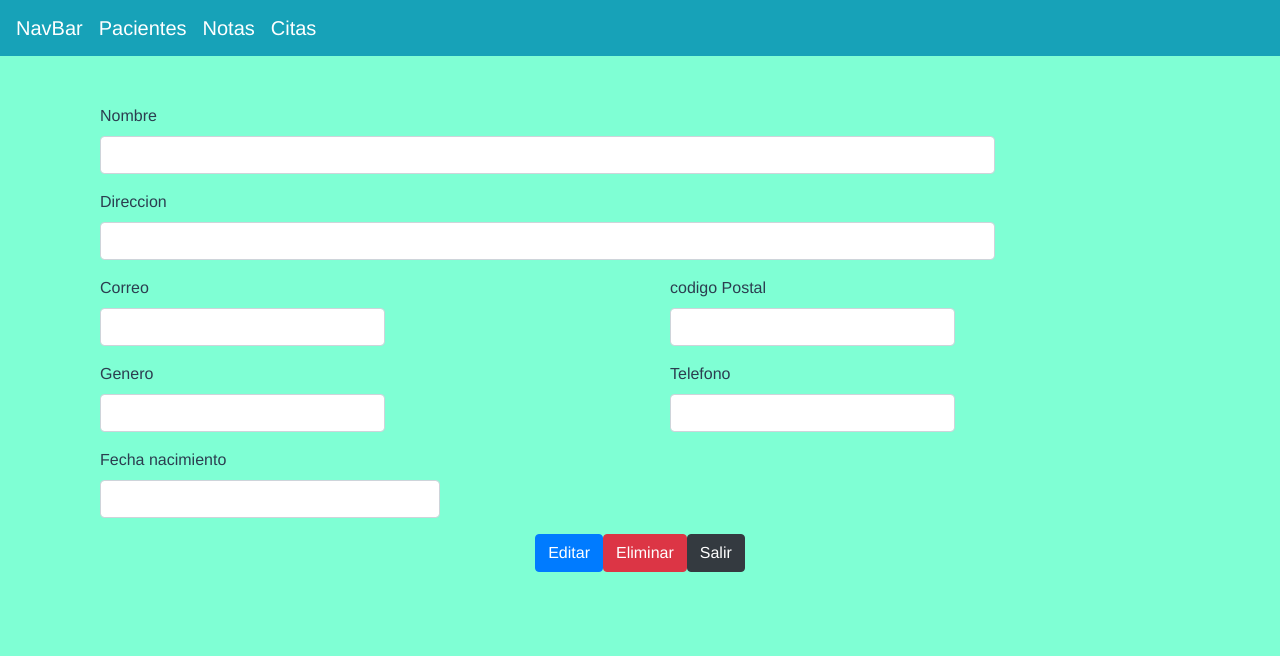
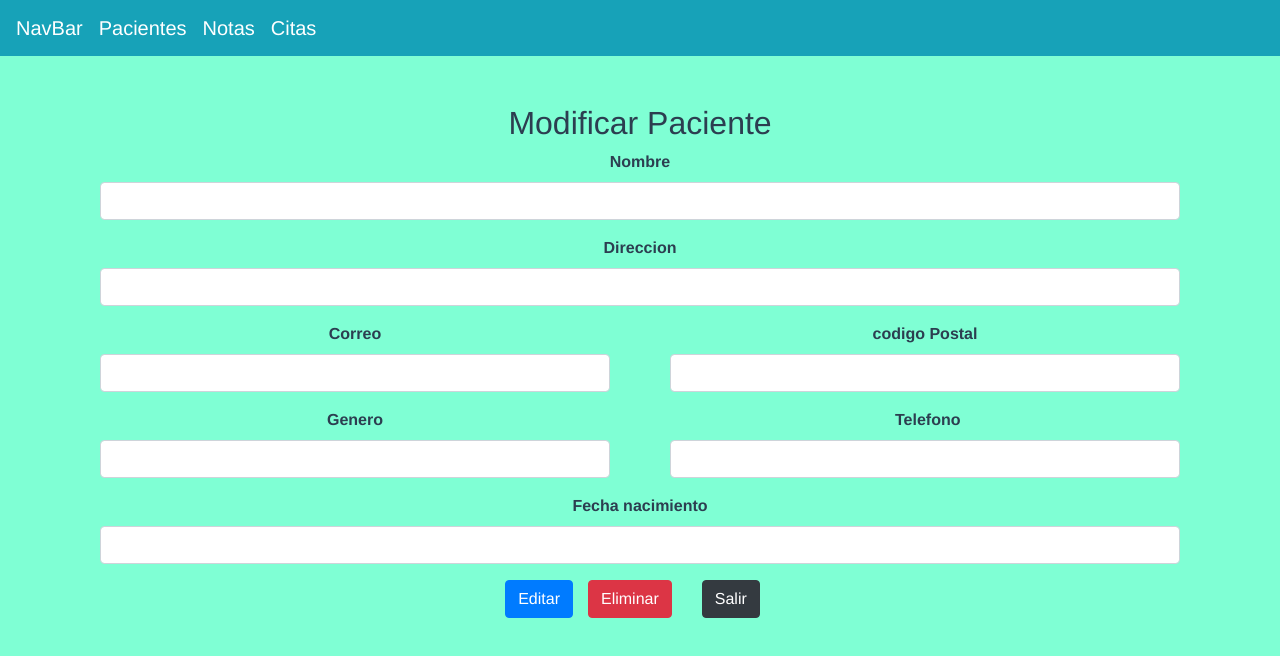
Before and after one commit to EdvinPacheco03/consumir-api-vue, a Vue app: page /pacientes/editar/1 in a window 1280 px wide. Shown: the top 656 px of the page. Built offline with nearby package versions, Linux system fonts and the light colour scheme; no server answers; sample sign-in values are in the browser's storage.

Commit message:
Se agregaron estilos y validaciones al modulo de pacientes

```diff
--- a/src/views/pacientes/Dashboard.vue
+++ b/src/views/pacientes/Dashboard.vue
@@ -3,31 +3,42 @@
         <Header/>
 
             <div class="container izquierda">
-
+                 <!-- No entres dosilmente en esa buena noche :v -->
                 <button class="btn btn-primary" v-on:click="nuevo()" >Nuevo paciente</button>
                 <br><br>
 
-
-                <table class="table table-hover" v-if="cant !== 0">
-                    <thead>
+                <!-- Buscador De Pacientes -->
+                <!-- <form id="demo-b">
+                    <input type="search" placeholder="Buscar" v-model="searchData">
+                </form> -->
+                <div class="control-label">
+                    <div class="control">
+                        <input type="search" placeholder="Buscar" v-model="searchData">
+                    </div>
+                </div>
+                <br>
+                <table class="table table-hover" id="tabla" v-if="cant !== 0">
+                    <thead role='rowgroup'>
                         <tr>
-                            <th scope="col">ID</th>
+                            <th scope="col" class="center">ID</th>
                             <th scope="col">Nombre</th>
                             <th scope="col">DNI</th>
                             <th scope="col">TELEFONO</th>
                             <th scope="col">CORREO</th>
-                            <th scope="col">Actions</th>
+                            <th class="center">Actions</th>
                         </tr>
                     </thead>
-                    <tbody>
-                        <tr v-for="paciente in Listapacientes" :key="paciente.PacienteId">
-                            <th scope="row">{{ paciente.PacienteId}}</th>
-                            <td>{{ paciente.Nombre }}</td>
-                            <td>{{ paciente.DNI }}</td>
-                            <td>{{ paciente.Telefono }}</td>
-                            <td>{{ paciente.Correo }}</td>
-                            <a href="/pacientes/editar" class="btn btn-primary" v-on:click="editar(paciente.PacienteId)">Mas detalles</a>
-                            <a class="btn btn-success" title="Contactar por WhatsApp" v-on:click="contactar(paciente.Telefono)" type="button">wusap</a>
+                    <tbody role='rowgroup'>
+                        <tr v-for="Listapacientes in filteredPacientes" :key="Listapacientes.PacienteId">
+                            <th scope="row" data-th='ID'>{{ Listapacientes.PacienteId}}</th>
+                            <td data-th='Nombre'>{{ Listapacientes.Nombre }}</td>
+                            <td data-th='DPI'>{{ Listapacientes.DNI }}</td>
+                            <td data-th='Telefono'>{{ Listapacientes.Telefono }}</td>
+                            <td data-th='Correo'>{{ Listapacientes.Correo }}</td>
+                            <td data-th='Actions'>
+                                <button href="/pacientes/editar" class="btn btn-primary center" title="Mas detalles de este Paciente" v-on:click="editar(Listapacientes.PacienteId)">Mas detalles <img src="@/assets/font-selection-editor.png" width="35px" alt=""></button>
+                                <button class="btn center" title="Contactar por WhatsApp" v-on:click="contactar(Listapacientes.Telefono)" type="button"><img src="@/assets/whatsapp.png" width="50px" class="rounded" alt=""></button>
+                            </td>
                         </tr>
 
                     </tbody>
@@ -40,7 +51,7 @@
                         </div>
                     </div>
 
-            </div><br><br>
+            </div><br><br><br><br>
 
         <Footer />
     </div>
@@ -53,18 +64,36 @@ export default {
     name:"Dashboard",
     data(){
         return {
-            Listapacientes:null,
+            Listapacientes: [],
             pagina:1,
             user:null,
             token:null,
             username:null,
             cant:null,
-            rol:null
+            rol:null,
+            searchData: ''
         }
     },
     components:{
         Header,
         Footer
+    },
+    computed:{
+        filteredPacientes (){
+            if(!this.searchData) return this.Listapacientes
+
+            return this.Listapacientes.filter(Listapacientes => {
+                return [
+                    Listapacientes.PacienteId,
+                    Listapacientes.Nombre,
+                    Listapacientes.DNI,
+                    Listapacientes.Telefono,
+                    Listapacientes.Correo
+                ].find(field => {
+                    return field.toLowerCase().includes(this.searchData.toLowerCase().trim())
+                })
+            })
+        }
     },
     methods:{
             editar(id){
@@ -79,9 +108,9 @@ export default {
     },
 
     mounted:function(){
-        this.user = localStorage.usuario;
-        this.token = localStorage.token;
-        this.username = localStorage.nameuser;
+        this.user = localStorage.getItem("usuario");
+        this.token = localStorage.getItem("token");
+        this.username = localStorage.getItem("nameuser");
         this.rol = localStorage.getItem("idrol");
         let direccion = "http://localhost/Apiproyect/pacientes?iduser=" + this.user + "&token=" + this.token;
         axios.get(direccion).then( data =>{
--- a/src/views/pacientes/Editar.vue
+++ b/src/views/pacientes/Editar.vue
@@ -1,51 +1,54 @@
 <template>
         <div>
           <Header />
-            <div class="container">
+            <div class="title-box">
+              <h2 class="h2">Modificar Paciente</h2>
+            </div>
+            <div class="container"  id="formulario">
                 <form action="" class="form-horizontal">
-                    <div class="form-group left">
-                       <label for="" class="control-label col-sm-2">Nombre</label>
-                       <div class="col-sm-10">
+                    <div class="form-group">
+                       <label for="" class="control-label col-sm-2"><b>Nombre</b></label>
+                       <div class="col-sm-12">
                           <input type="text" class="form-control" name="nombre" id="nombre" v-model="form.nombre">
                        </div>
                     </div>
-                    <div class="form-group left">
-                       <label for="" class="control-label col-sm-2">Direccion</label>
-                       <div class="col-sm-10">
+                    <div class="form-group">
+                       <label for="" class="control-label col-sm-2"><b>Direccion</b></label>
+                       <div class="col-sm-12">
                           <input type="text" class="form-control" name="direccion" id="direccion" v-model="form.direccion">
                        </div>
                     </div>
-                    <div class="form-group left row">
-                      <div class="col">
-                            <label for="" class="control-label col-sm-3">Correo</label>
-                            <div class="col-sm-7">
+                    <div class="form-group row">
+                        <div class="col">
+                            <label for="" class="control-label col-sm-3"><b>Correo</b></label>
+                            <div class="col-sm-12">
                                 <input type="text" class="form-control" name="correo" id="correo" v-model="form.correo">
                             </div>
                         </div>
                         <div class="col">
-                          <label for="" class="control-label col-sm-5">codigo Postal</label>
-                          <div class="col-sm-7">
+                          <label for="" class="control-label col-sm-5"><b>codigo Postal</b></label>
+                          <div class="col-sm-12">
                               <input type="text" class="form-control" name="codigopostal" id="codigopostal" v-model="form.codigoPostal">
                           </div>
                         </div>
                     </div>
-                    <div class="form-group left row">
+                    <div class="form-group row">
                          <div class="col">
-                            <label for="" class="control-label col-sm-2">Genero</label>
-                            <div class="col-sm-7">
+                            <label for="" class="control-label col-sm-2"><b>Genero</b></label>
+                            <div class="col-sm-12">
                                 <input type="text" class="form-control" name="genero" id="genero" v-model="form.genero">
                             </div>
                           </div>
                          <div class="col">
-                              <label for="" class="control-label col-sm-2">Telefono</label>
-                              <div class="col-sm-7">
+                              <label for="" class="control-label col-sm-2"><b>Telefono</b></label>
+                              <div class="col-sm-12">
                                   <input type="text" class="form-control" name="telefono" id="telefono" v-model="form.telefono">
                               </div>
                         </div>
                     </div>
-                    <div class="form-group left">
-                        <label for="" class="control-label col-sm-2">Fecha nacimiento</label>
-                       <div class="col-sm-4">
+                    <div class="form-group">
+                        <label for="" class="control-label col-sm-2"><b>Fecha nacimiento</b></label>
+                       <div class="col-sm-12">
                           <input type="text" class="form-control" name="fechanacimineto" id="telefono" v-model="form.fechaNacimiento">
                        </div>
                     </div>
@@ -139,10 +142,7 @@ export default {
 }
 </script>
 <style scoped>
- .left{
-   text-align: left;
- };
- .margen{
+.margen{
    margin-left: 15px;
    margin-right: 15px;;
  }
--- a/src/views/pacientes/Nuevo.vue
+++ b/src/views/pacientes/Nuevo.vue
@@ -1,65 +1,59 @@
 <template>
     <div>
         <Header />
-            <div class="container">
+            <div class="container" id="formulario">
 
 
-                <form action="" class="form-horizontal border">
-                     <div class="card-header">
-                        <h3>Nuevo Paciente</h3>
-                        </div>
-                    <div class="form-group left">
-                       <label for="" class="control-label col-sm-2">Nombre</label>
-                       <div class="col-sm-10">
+                <form action="" class="form-horizontal">
+                    <div class="card-header">
+                        <h2 class="h2">Nuevo Paciente</h2>
+                    </div>
+                    <div class="form-group">
+                       <label for="" class="control-label col-sm-2 mt-3">Nombre</label>
+                       <div class="col-sm-12">
                           <input type="text" class="form-control" name="nombre" id="nombre" v-model="form.nombre">
                        </div>
                     </div>
-                    <div class="form-group left">
+                    <div class="form-group">
                        <label for="" class="control-label col-sm-2">Direccion</label>
-                       <div class="col-sm-10">
+                       <div class="col-sm-12">
                           <input type="text" class="form-control" name="direccion" id="direccion" v-model="form.direccion">
                        </div>
                     </div>
-                    <div class="form-group left row">
-                      <div class="col">
+                    <div class="form-group row">
+                        <div class="col">
                             <label for="" class="control-label col-sm-3">Correo</label>
-                            <div class="col-sm-7">
+                            <div class="col-sm-12">
                                 <input type="text" class="form-control" name="correo" id="correo" v-model="form.correo">
                             </div>
                         </div>
                         <div class="col">
-                          <label for="" class="control-label col-sm-5">codigo Postal</label>
-                          <div class="col-sm-7">
-                              <input type="text" class="form-control" name="codigopostal" id="codigopostal" v-model="form.codigoPostal">
-                          </div>
+                            <label for="" class="control-label col-sm-2">DNI</label>
+                            <div class="col-sm-12">
+                                <input type="text" class="form-control" name="dni" id="dni" v-model="form.dni">
+                            </div>
                         </div>
                     </div>
-                    <div class="form-group left row">
+                    <div class="form-group row">
                          <div class="col">
                             <label for="" class="control-label col-sm-2">Genero</label>
-                            <div class="col-sm-7">
+                            <div class="col-sm-12">
                                 <input type="text" class="form-control" name="genero" id="genero" v-model="form.genero">
                             </div>
                           </div>
                          <div class="col">
                               <label for="" class="control-label col-sm-2">Telefono</label>
-                              <div class="col-sm-7">
-                                  <input type="text" class="form-control" name="telefono" id="telefono" v-model="form.telefono">
+                              <div class="col-sm-12">
+                                  <input type="tel" class="form-control" name="telefono" id="telefono" v-model="form.telefono">
                               </div>
                         </div>
                     </div>
-                    <div class="form-group left row ">
+                    <div class="form-group row ">
                         <div class="col">
                               <label for="" class="control-label col-sm-2">Fecha nacimiento</label>
-                            <div class="col-sm-7">
+                            <div class="col-sm-12">
                                 <input type="text" class="form-control" name="fechanacimineto" id="telefono" v-model="form.fechaNacimiento">
                             </div>
-                        </div>
-                        <div class="col">
-                               <label for="" class="control-label col-sm-2">DNI</label>
-                                <div class="col-sm-7">
-                                    <input type="text" class="form-control" name="dni" id="dni" v-model="form.dni">
-                                </div>
                         </div>
                     </div>
 
@@ -89,7 +83,6 @@ export default {
                 "direccion": "",
                 "dni" : "",
                 "correo":"",
-                "codigoPostal" :"",
                 "genero" : "",
                 "telefono" : "",
                 "fechaNacimiento" : "",
@@ -106,6 +99,7 @@ export default {
         guardar(){
             this.form.token = localStorage.getItem("token");
             this.form.idusuario = localStorage.getItem("usuario");
+            console.log(this.form);
             axios.post("http://localhost/Apiproyect/pacientes",this.form)
             .then(data =>{
                 console.log(data);
@@ -113,7 +107,7 @@ export default {
                 this.$router.push("/pacientes/dashboard");
             }).catch( e =>{
                 console.log(e);
-                 this.makeToast("Error","Error al guardar al paciente ","error", "danger");
+                 this.makeToast("Error","Error al guardar al paciente ", "danger");
             })
         },
         salir(){
```
